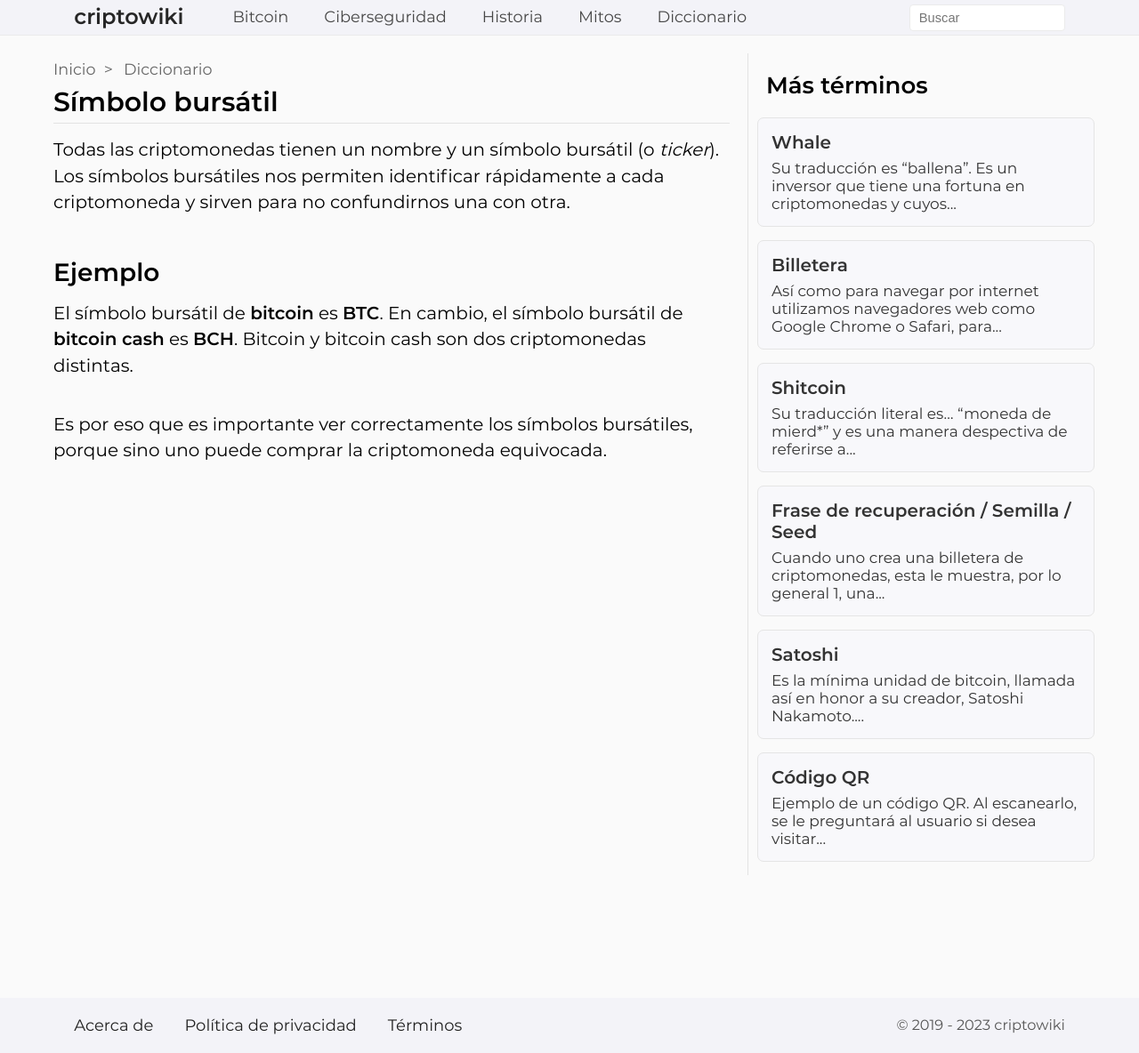
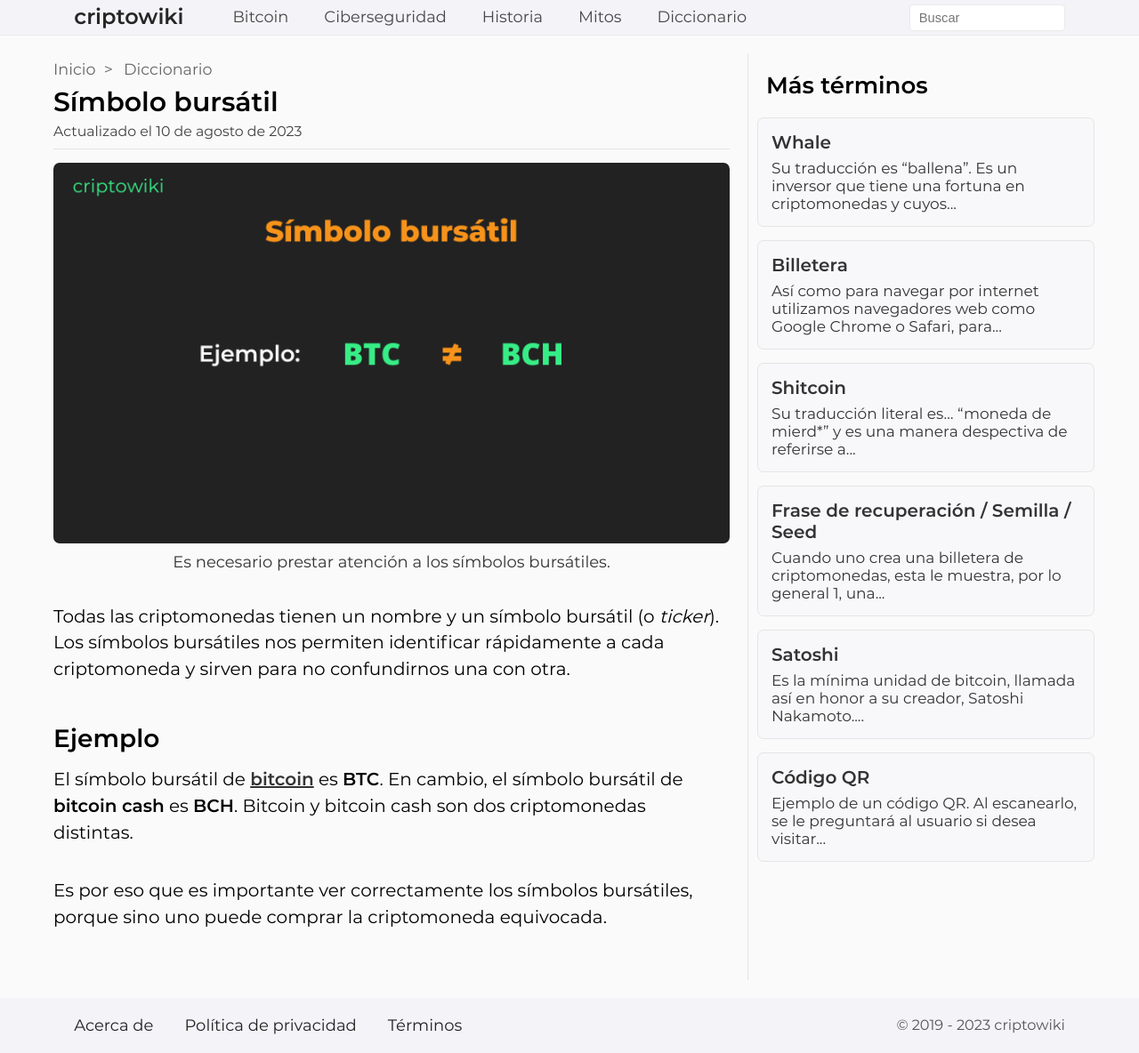
Before and after one commit to criptowiki/criptowiki, a Jekyll site: the page built from collections/_posts/dictionary/2021-01-03-simbolo-bursatil.md, in a window 1280 px wide and 1184 px high. Shown: the whole window at 89% size. Built offline with Jekyll 4.4.1, drawn with Linux system fonts in a browser that asks for light colours; some web fonts are replaced.

Commit message:
update definition 'símbolo bursátil' *add image *add internal link to Bitcoin page

```diff
--- a/collections/_posts/dictionary/2021-01-03-simbolo-bursatil.md
+++ b/collections/_posts/dictionary/2021-01-03-simbolo-bursatil.md
@@ -1,12 +1,16 @@
 ---
 title: Símbolo bursátil
 permalink: /diccionario/simbolo-bursatil
+image: dictionary/es/simbolo-bursatil.png
+updated: 10/08/2023
 ---
+
+{% include image.html url=page.image description="Es necesario prestar atención a los símbolos bursátiles." %}
 
 Todas las criptomonedas tienen un nombre y un símbolo bursátil (o _ticker_). Los símbolos bursátiles nos permiten identificar rápidamente a cada criptomoneda y sirven para no confundirnos una con otra.
 
 ## Ejemplo
 
-El símbolo bursátil de **bitcoin** es **BTC**. En cambio, el símbolo bursátil de **bitcoin cash** es **BCH**. Bitcoin y bitcoin cash son dos criptomonedas distintas.
+El símbolo bursátil de **[bitcoin](/bitcoin/)** es **BTC**. En cambio, el símbolo bursátil de **bitcoin cash** es **BCH**. Bitcoin y bitcoin cash son dos criptomonedas distintas.
 
 Es por eso que es importante ver correctamente los símbolos bursátiles, porque sino uno puede comprar la criptomoneda equivocada.
```
Also changed, not shown: assets/img/dictionary/es/simbolo-bursatil.png (added).
